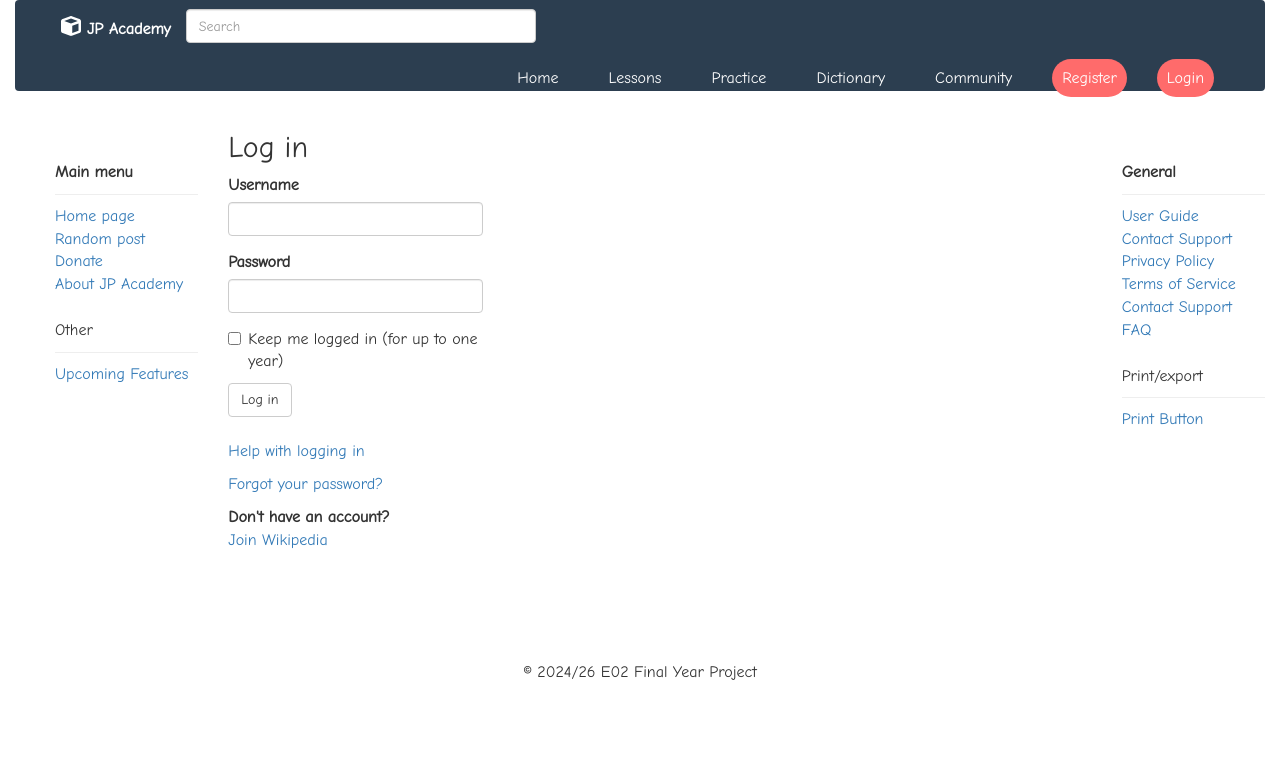
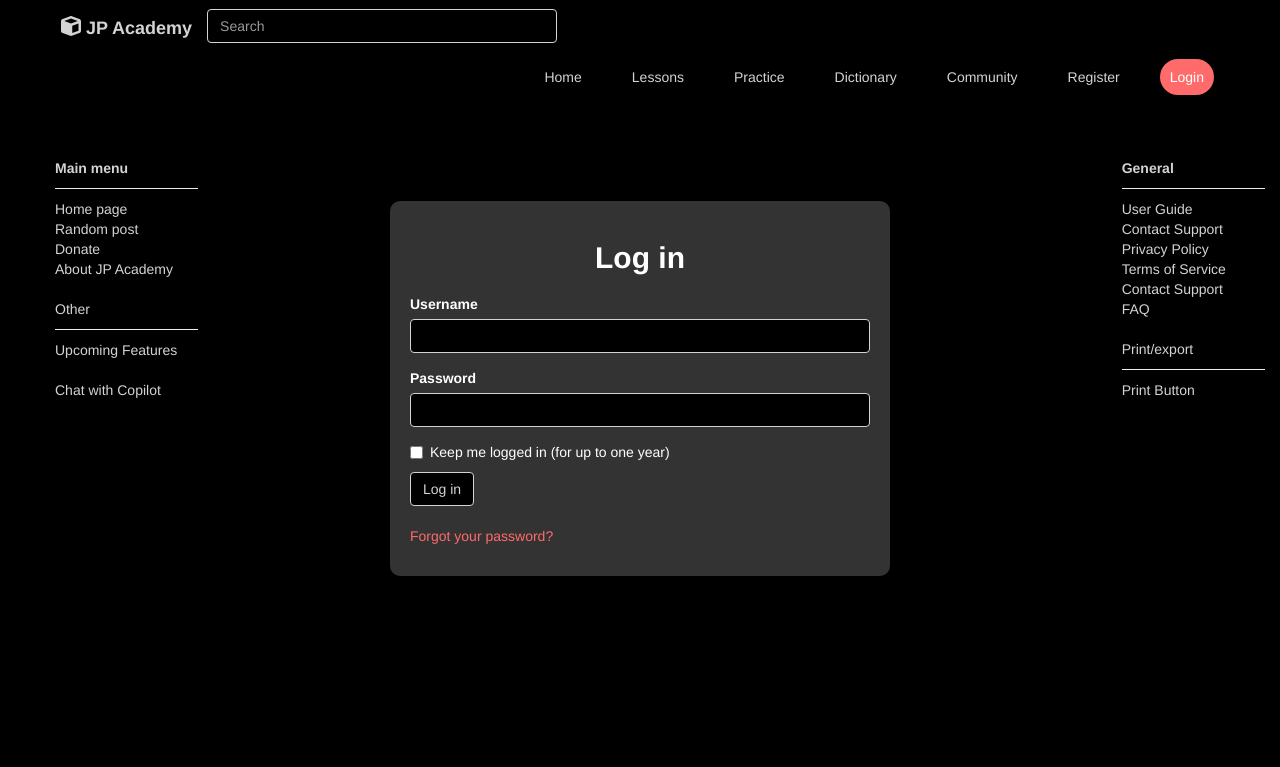
Before and after one commit to yuemanwai/japanese-academy, a Flask app: page /login in a window 1280 px wide. Shown: the top 767 px of the page. Run offline with Flask 3, Linux system fonts and the light colour scheme; some libraries are stand-ins or nearby versions.

Commit message:
新增聊天功能頁面，更新註冊和登錄模板以改善用戶界面

```diff
--- a/app/routes.py
+++ b/app/routes.py
@@ -335,3 +335,7 @@ def dictionary():
 @app.route('/community')
 def community():
     return render_template('community.html.j2')
+
+@app.route('/chat_with_copilot', methods=['GET', 'POST'])
+def chat_with_copilot():
+    return render_template('chat_with_copilot.html.j2')
--- a/app/templates/base.html.j2
+++ b/app/templates/base.html.j2
@@ -7,9 +7,9 @@
 <link href="https://cdnjs.cloudflare.com/ajax/libs/font-awesome/6.0.0/css/all.min.css" rel="stylesheet">
 <link href="https://fonts.googleapis.com/css2?family=Comic+Neue:wght@400&display=swap" rel="stylesheet">
 <style>
-  * {
-    font-family: 'Comic Neue', cursive;
-    font-size: 16px;
+  body {
+    background-color: black;
+    color: lightgrey;
   }
 
   .icon-link::before {
@@ -22,6 +22,8 @@
 
   .sidebar {
     padding-top: 50px;
+    background-color: black;
+    color: lightgrey;
   }
 
   .sidebar>div {
@@ -36,6 +38,8 @@
 
   .content {
     padding-bottom: 50px;
+    background-color: black;
+    color: lightgrey;
   }
 
   .footer {
@@ -43,7 +47,8 @@
     left: 0;
     bottom: 0;
     width: 100%;
-    background-color: #f8f9fa;
+    background-color: black;
+    color: lightgrey;
     text-align: center;
     font-size: 12px;
   }
@@ -54,18 +59,14 @@
     }
   }
 
-    {
-    # New navbar style #
-  }
-
   .navbar {
-    background-color: #0e3146;
+    background-color: black;
     padding-left: 200px;
     padding-right: 200px;
   }
 
   .navbar-nav .nav-link {
-    color: white !important;
+    color: lightgrey !important;
     padding: 10px;
     border-radius: 20px;
     margin: 10px;
@@ -73,18 +74,18 @@
     text-decoration: none;
   }
 
-  .navbar-nav .nav-link:hover {
-    background-color: #ff6b6b;
-    text-decoration: none;
+  .navbar-nav .nav-link:visited {
+    color: lightgrey !important;
   }
 
-  .navbar-nav .nav-link:visited {
+  .navbar-nav .nav-item.active .nav-link {
+    background-color: #ff6b6b;
     color: white !important;
   }
 
   .navbar-brand,
   .navbar-toggler-icon {
-    color: white !important;
+    color: lightgrey !important;
   }
 
   .navbar-nav .nav-item {
@@ -92,8 +93,49 @@
     margin-right: 10px;
   }
 
-  .navbar-nav .nav-item.keybutton .nav-link {
-    background-color: #ff6b6b;
+  .form-control {
+    background-color: black;
+    color: lightgrey;
+    border: 1px solid lightgrey;
+  }
+
+  .btn {
+    background-color: black;
+    color: lightgrey;
+    border: 1px solid lightgrey;
+  }
+
+  .btn:hover {
+    background-color: lightgrey;
+    color: black;
+  }
+
+  .alert {
+    background-color: black;
+    color: lightgrey;
+    border: 1px solid lightgrey;
+  }
+
+  .dropdown-menu {
+    background-color: black;
+    color: lightgrey;
+  }
+
+  .dropdown-item {
+    color: lightgrey;
+  }
+
+  .dropdown-item:hover {
+    background-color: black;
+    color: lightgrey;
+  }
+
+  a {
+    color: lightgrey;
+  }
+
+  a:hover {
+    color: lightgrey;
   }
 </style>
 <link href="https://fonts.googleapis.com/css2?family=Noto+Sans+JP:wght@400;700&display=swap" rel="stylesheet">
@@ -103,7 +145,7 @@
 
 {% block navbar %}
 <div class="container-fluid">
-  <nav class="navbar navbar-dark navbar-fullwidth" style="padding: 0 30px; background-color: #2c3e50;">
+  <nav class="navbar navbar-dark navbar-fullwidth" style="padding: 0 30px;">
     {# Fixed Elements #}
     <div class="navbar-header">
       <button type="button" class="navbar-toggle collapsed" data-toggle="collapse"
@@ -140,25 +182,25 @@
       <ul class="nav navbar-nav navbar-right">
         {% if current_user.is_anonymous %}
         <div style="display: flex; margin-top: 8px; align-items: center;">
-          <li class="nav-item active">
+          <li class="nav-item {% if request.endpoint == 'index' %}active{% endif %}">
             <a class="nav-link" href="{{ url_for('index') }}">Home <span class="sr-only">(current)</span></a>
           </li>
-          <li class="nav-item">
+          <li class="nav-item {% if request.endpoint == 'lessons' %}active{% endif %}">
             <a class="nav-link" href="{{ url_for('lessons') }}">Lessons</a>
           </li>
-          <li class="nav-item">
+          <li class="nav-item {% if request.endpoint == 'practice' %}active{% endif %}">
             <a class="nav-link" href="{{ url_for('practice') }}">Practice</a>
           </li>
-          <li class="nav-item">
+          <li class="nav-item {% if request.endpoint == 'dictionary' %}active{% endif %}">
             <a class="nav-link" href="{{ url_for('dictionary') }}">Dictionary</a>
           </li>
-          <li class="nav-item">
+          <li class="nav-item {% if request.endpoint == 'community' %}active{% endif %}">
             <a class="nav-link" href="{{ url_for('community') }}">Community</a>
           </li>
-          <li class="nav-item keybutton">
+          <li class="nav-item {% if request.endpoint == 'register' %}active{% endif %}">
             <a class="nav-link" href="{{ url_for('register') }}">Register</a>
           </li>
-          <li class="nav-item keybutton">
+          <li class="nav-item {% if request.endpoint == 'login' %}active{% endif %}">
             <a class="nav-link" href="{{ url_for('login') }}">Login</a>
           </li>
 
@@ -183,22 +225,22 @@
 
         {% else %}
         <div style="display: flex; margin-top: 8px; align-items: center;">
-          <li class="nav-item active">
+          <li class="nav-item {% if request.endpoint == 'index' %}active{% endif %}">
             <a class="nav-link" href="{{ url_for('index') }}">Home <span class="sr-only">(current)</span></a>
           </li>
-          <li class="nav-item">
+          <li class="nav-item {% if request.endpoint == 'lessons' %}active{% endif %}">
             <a class="nav-link" href="{{ url_for('lessons') }}">Lessons</a>
           </li>
-          <li class="nav-item">
+          <li class="nav-item {% if request.endpoint == 'practice' %}active{% endif %}">
             <a class="nav-link" href="{{ url_for('practice') }}">Practice</a>
           </li>
-          <li class="nav-item">
+          <li class="nav-item {% if request.endpoint == 'dictionary' %}active{% endif %}">
             <a class="nav-link" href="{{ url_for('dictionary') }}">Dictionary</a>
           </li>
-          <li class="nav-item">
+          <li class="nav-item {% if request.endpoint == 'community' %}active{% endif %}">
             <a class="nav-link" href="{{ url_for('community') }}">Community</a>
           </li>
-          <li class="nav-item keybutton">
+          <li class="nav-item {% if request.endpoint == 'user' %}active{% endif %}">
             <a class="nav-link" href="{{ url_for('user', username=current_user.username) }}">{{
               _(current_user.username.capitalize())}}{{
               _('\'s profile')}}
@@ -214,13 +256,13 @@
               <i class="fa-solid fa-inbox" style="font-size: 20px; "></i>
             </a>
           </li> #}
-          <li class="nav-item">
+          <li class="nav-item {% if request.endpoint == 'watchlist' %}active{% endif %}">
             <a class="nav-link" href="{{ url_for('watchlist', username=current_user.username) }}">
               <i class="fa-regular fa-star" style="font-size: 20px; "></i>
             </a>
           </li>
           <li>
-          <li class="nav-item">
+          <li class="nav-item {% if request.endpoint == 'logout' %}active{% endif %}">
             <a class="nav-link" href="{{ url_for('logout') }}">
               <i class="fa-solid fa-right-from-bracket" style="font-size: 20px; "></i>
             </a>
@@ -246,19 +288,21 @@
         <ul class="no-bullets">
           <li><b>{{_('Main menu')}}</b></li>
           <hr>
-          <li><a href="{{ url_for('index') }}">{{ _('Home page') }}</a></li>
-          <li><a href="{{ url_for('get_random_post') }}">{{ _('Random post') }}</a></li>
-          <li><a href="{{ url_for('donate') }}">{{ _('Donate') }}</a></li>
-          <li><a href="{{ url_for('index') }}">{{ _('About JP Academy') }}</a></li>
+          <li class="{% if request.endpoint == 'index' %}active{% endif %}"><a href="{{ url_for('index') }}">{{ _('Home page') }}</a></li>
+          <li class="{% if request.endpoint == 'get_random_post' %}active{% endif %}"><a href="{{ url_for('get_random_post') }}">{{ _('Random post') }}</a></li>
+          <li class="{% if request.endpoint == 'donate' %}active{% endif %}"><a href="{{ url_for('donate') }}">{{ _('Donate') }}</a></li>
+          <li class="{% if request.endpoint == 'index' %}active{% endif %}"><a href="{{ url_for('index') }}">{{ _('About JP Academy') }}</a></li>
           <br>
           <li>{{_('Other')}}</li>
           <hr>
-          <li><a href="{{ url_for('shared') }}">{{ _('Upcoming Features') }}</a></li>
+          <li class="{% if request.endpoint == 'shared' %}active{% endif %}"><a href="{{ url_for('shared') }}">{{ _('Upcoming Features') }}</a></li>
+          <br>
+          <li class="{% if request.endpoint == 'chat_with_copilot' %}active{% endif %}"><a href="{{ url_for('chat_with_copilot') }}">{{ _('Chat with Copilot') }}</a></li>
           <br>
           {% if current_user.is_authenticated and current_user.is_admin %}
                 <li><b>{{_('Admin Tools')}}</b></li>
                 <hr>
-                <li><a href="/404">{{ _('404 Quick button') }}</a></li>
+                <li class="{% if request.endpoint == '404' %}active{% endif %}"><a href="/404">{{ _('404 Quick button') }}</a></li>
           {% endif %}
         </ul>
         </ul>
@@ -274,7 +318,6 @@
         {% endfor %}
         {% endif %}
         {% endwith %}
-        <h2>{{ title }}</h2>
         {% block app_content %} {% endblock app_content %}
       </div>
     </div>
@@ -288,12 +331,12 @@
           <hr>
           <li>{{_('General')}}</li> #}
           <hr>
-          <li><a href="{{ url_for('shared') }}">{{ _('User Guide') }}</a></li>
-          <li><a href="{{ url_for('shared') }}">{{ _('Contact Support') }}</a></li>
-          <li><a href="{{ url_for('shared') }}">{{ _('Privacy Policy') }}</a></li>
-          <li><a href="{{ url_for('shared') }}">{{ _('Terms of Service') }}</a></li>
-          <li><a href="{{ url_for('leave_message') }}">{{ _('Contact Support') }}</a></li>
-          <li><a href="{{ url_for('shared') }}">{{ _('FAQ') }}</a></li>
+          <li class="{% if request.endpoint == 'shared' %}active{% endif %}"><a href="{{ url_for('shared') }}">{{ _('User Guide') }}</a></li>
+          <li class="{% if request.endpoint == 'shared' %}active{% endif %}"><a href="{{ url_for('shared') }}">{{ _('Contact Support') }}</a></li>
+          <li class="{% if request.endpoint == 'shared' %}active{% endif %}"><a href="{{ url_for('shared') }}">{{ _('Privacy Policy') }}</a></li>
+          <li class="{% if request.endpoint == 'shared' %}active{% endif %}"><a href="{{ url_for('shared') }}">{{ _('Terms of Service') }}</a></li>
+          <li class="{% if request.endpoint == 'leave_message' %}active{% endif %}"><a href="{{ url_for('leave_message') }}">{{ _('Contact Support') }}</a></li>
+          <li class="{% if request.endpoint == 'shared' %}active{% endif %}"><a href="{{ url_for('shared') }}">{{ _('FAQ') }}</a></li>
           <br>
           <li>{{_('Print/export')}}</li>
           <hr>
@@ -307,7 +350,6 @@
 </div>
 {% block footer %}
 <footer class="text-center mt-4">
-  <p>&copy; 2024/26 E02 Final Year Project</p>
 </footer>
 {% endblock footer %}
 {% endblock content %}
--- a/app/templates/index.html.j2
+++ b/app/templates/index.html.j2
@@ -10,9 +10,7 @@
 </style>
 {% endblock styles %}
 {% block app_content %}
-    <div class="custom-container">
-        <h3>{{ _('Welcome to') }} {{ site_name }}
-    </div>
+<h2 style="text-align: center;">{{ _('Welcome to') }} {{ site_name }}
     {% if post %}
     {% for post in posts %}
     {{ post.body }}
--- a/app/templates/login.html.j2
+++ b/app/templates/login.html.j2
@@ -1,19 +1,46 @@
 {% extends "base.html.j2" %}
 {% import 'bootstrap/wtf.html' as wtf %}
 {% block app_content %}
-    <div class="row">
-        <div class="col-md-4">{{ wtf.quick_form(form) }}</div>
+<div class="login-container">
+    <div class="login-box">
+        <h2><b>{{ title }}</b></h2>
+        {{ wtf.quick_form(form) }}
+        <br />
+        <p>
+            <a href="{{ url_for('reset_password_request') }}">{{ _("Forgot your password?") }}</a>
+        </p>
     </div>
-    <br />
-    <p>
-        <a href="{{ url_for('index') }}">{{ _("Help with logging in") }}</a>
-    </p>
-    <p>
-        <a href="{{ url_for('reset_password_request') }}">{{ _("Forgot your password?") }}</a>
-    </p>
-    <p>
-        <b>{{ _("Don't have an account?") }}</b>
-        <br />
-        <a href="{{ url_for('register') }}">{{ _("Join Wikipedia") }}</a>
-    </p>
+</div>
+
+<style>
+    .login-container {
+        display: flex;
+        justify-content: center;
+        align-items: center;
+        height: 70vh;
+    }
+
+    .login-box {
+        background-color: #333;
+        padding: 20px;
+        border-radius: 10px;
+        box-shadow: 0 0 10px rgba(0, 0, 0, 0.5);
+        color: white;
+        width: 500px;
+    }
+
+    .login-box h2 {
+        text-align: center;
+        margin-bottom: 20px;
+    }
+
+    .login-box a {
+        color: #ff6b6b;
+    }
+
+    .login-box a:hover {
+        color: #ff6b6b;
+        text-decoration: underline;
+    }
+</style>
 {% endblock app_content %}
```
Also changed, not shown: app/templates/register.html.j2 (+40 -4 lines). Lines whose indentation alone changed are shown as unchanged.
